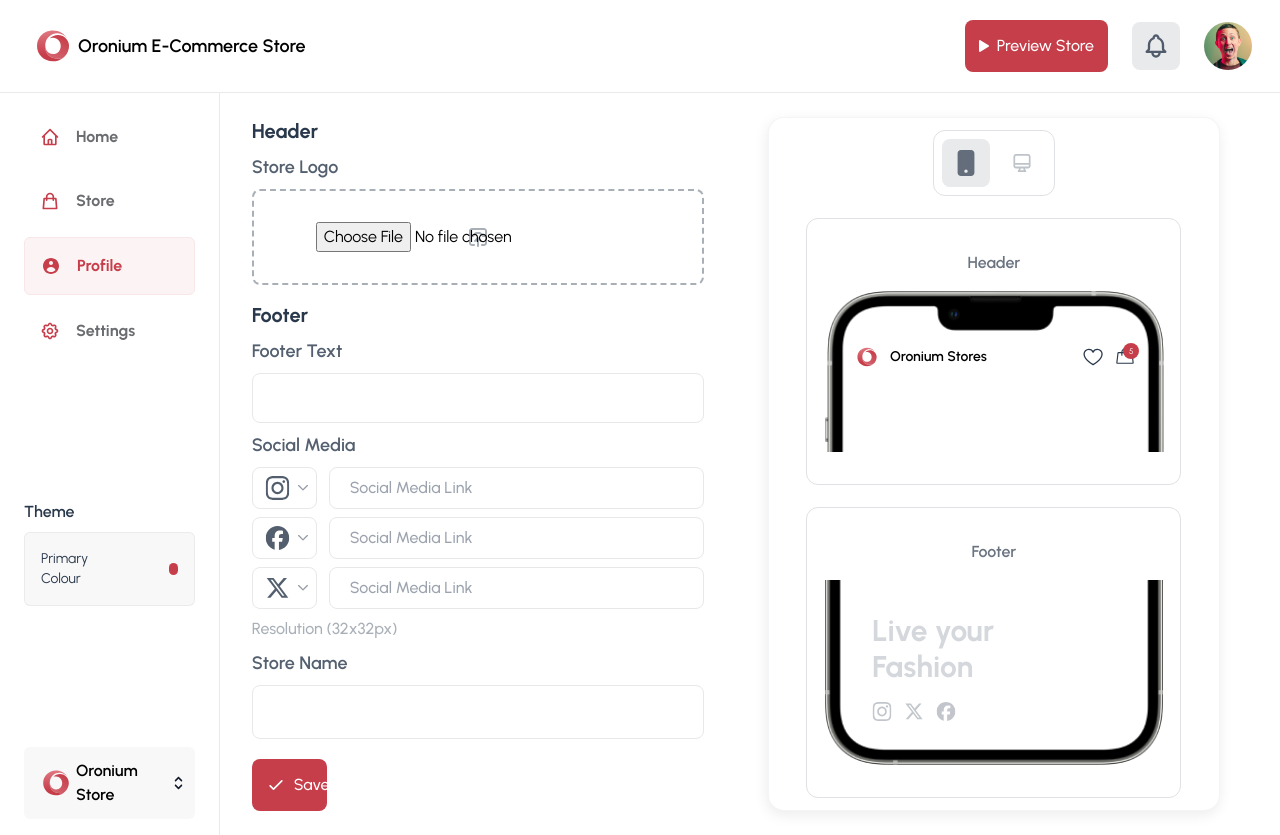
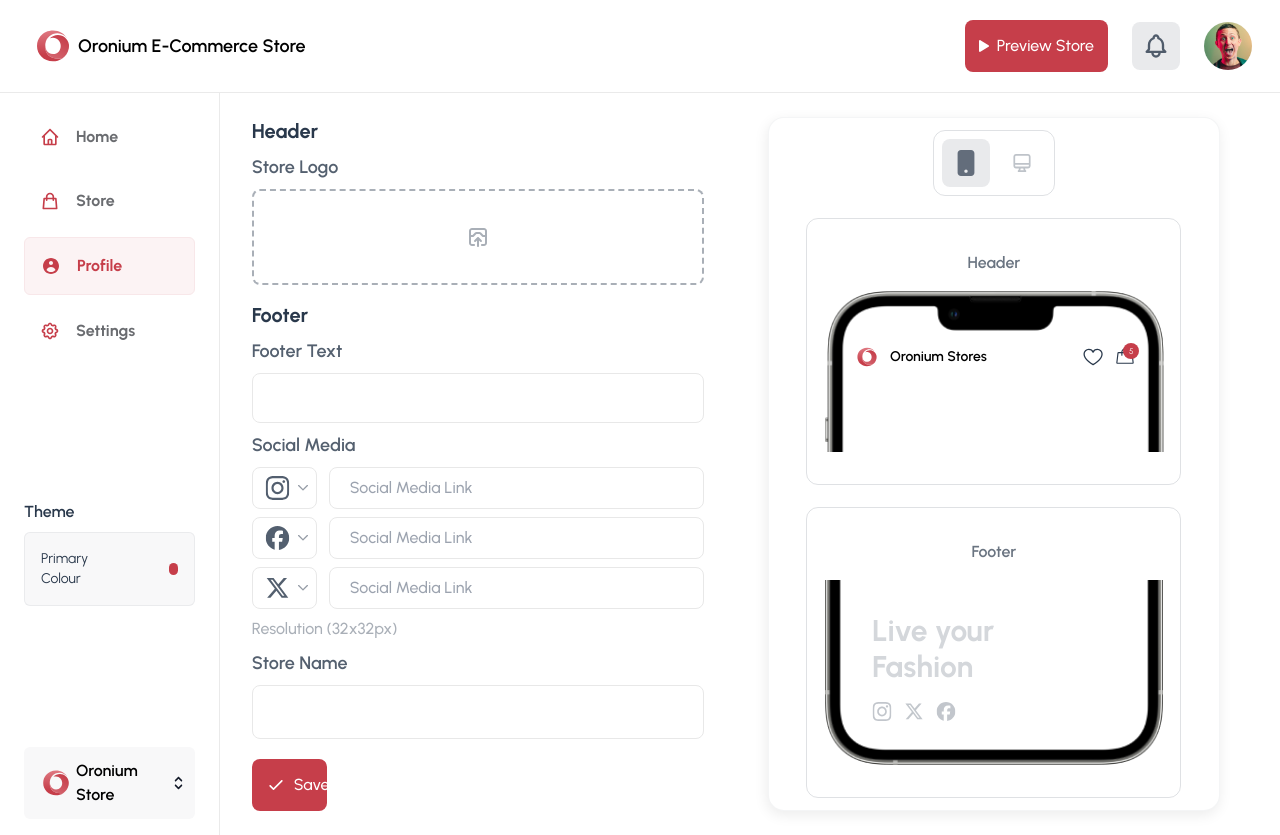
Before and after one commit to Fer-Win/oronium-task, a Next.js app: page /admin in a window 1280 px wide. Built offline with nearby package versions, Linux system fonts and the light colour scheme.

Commit message:
fix : styling of input

```diff
--- a/app/components/profile/FormBody.tsx
+++ b/app/components/profile/FormBody.tsx
@@ -57,7 +57,7 @@ const FormBody = () => {
               id="store-logo"
               accept="image/*"
               ref={fileInputRef}
-              className=" absolute"
+              className=" absolute opacity-0"
               onChange={handleImageChange}
             />
             <Image
```
